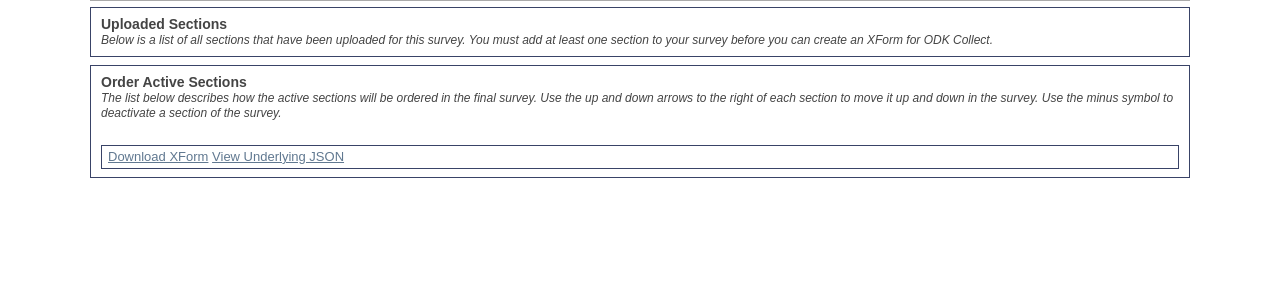
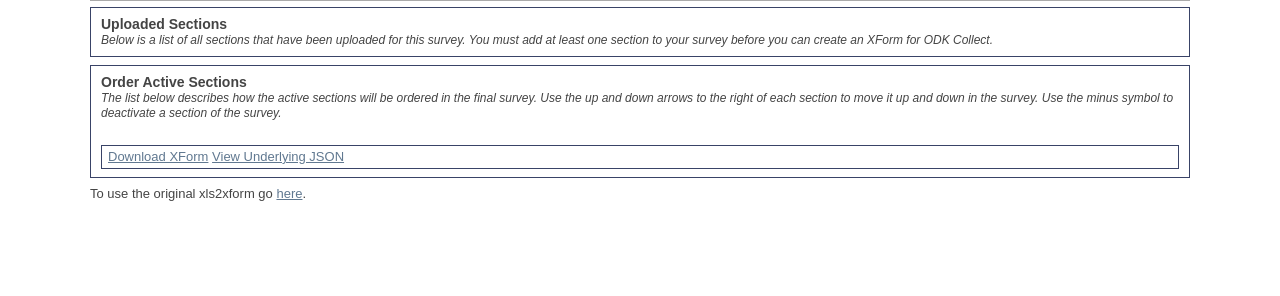
Before and after one commit to mvpdev/xls2xform, a Django app: template xform_builder/templates/edit_xform.html in a window 1280 px wide. Shown: the part 224-520 px from the top of the page. Run offline with Django 3.2, Linux system fonts and the light colour scheme; the template is opened without the code that fills it, so the values that code supplies are empty; some libraries are stand-ins or nearby versions.

Commit message:
Hack to get link to original xls2xform.

```diff
--- a/xform_builder/templates/base.html
+++ b/xform_builder/templates/base.html
@@ -37,7 +37,7 @@
 		{% endblock %}
     </div>
     <footer>
-		{% block footer %}{% endblock %}
+      To use the original xls2xform go <a href="{% url original_xls2xform.views.convert_file %}">here</a>.
     </footer>
   </div> <!-- eo #container -->
 
```
